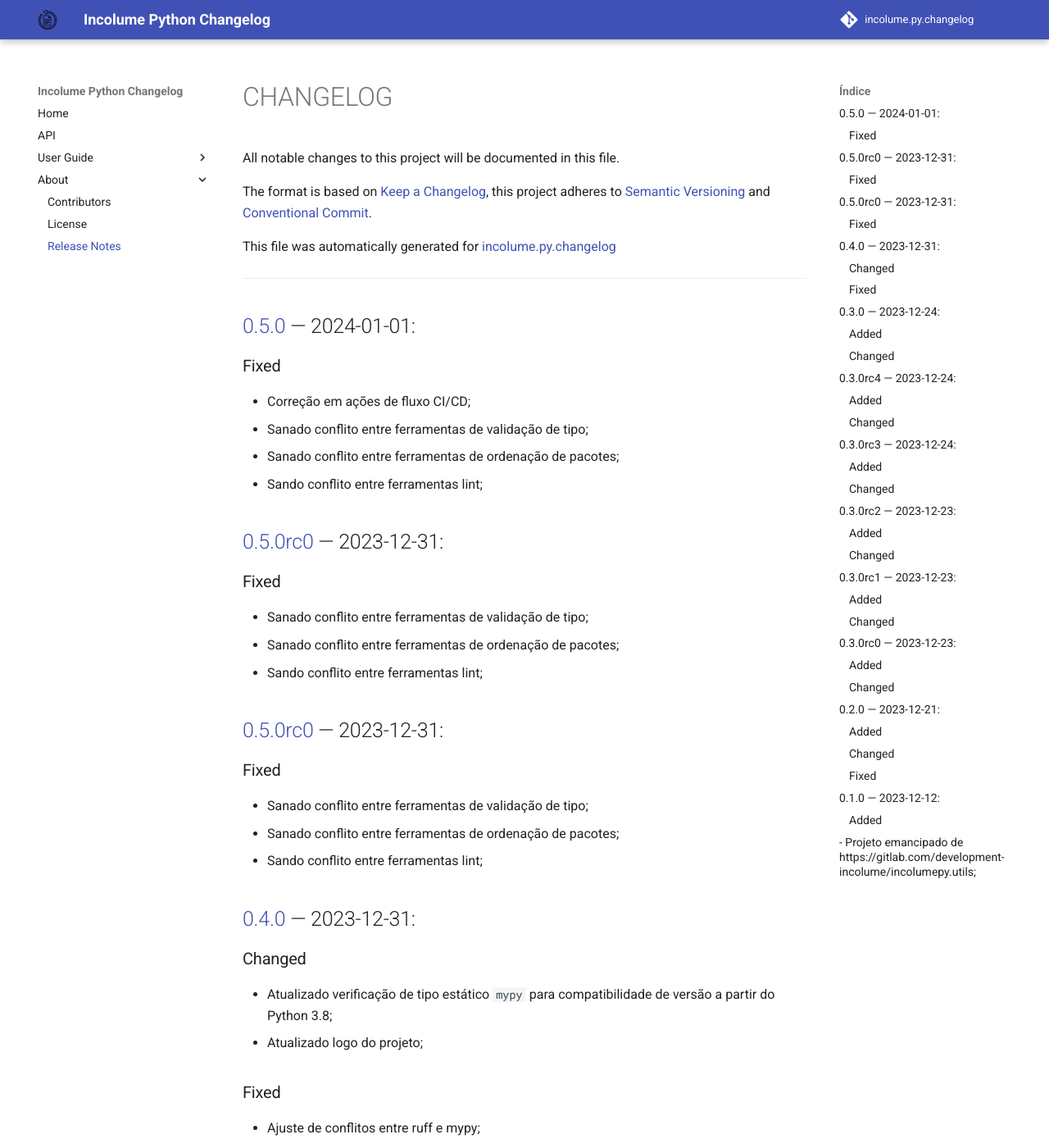
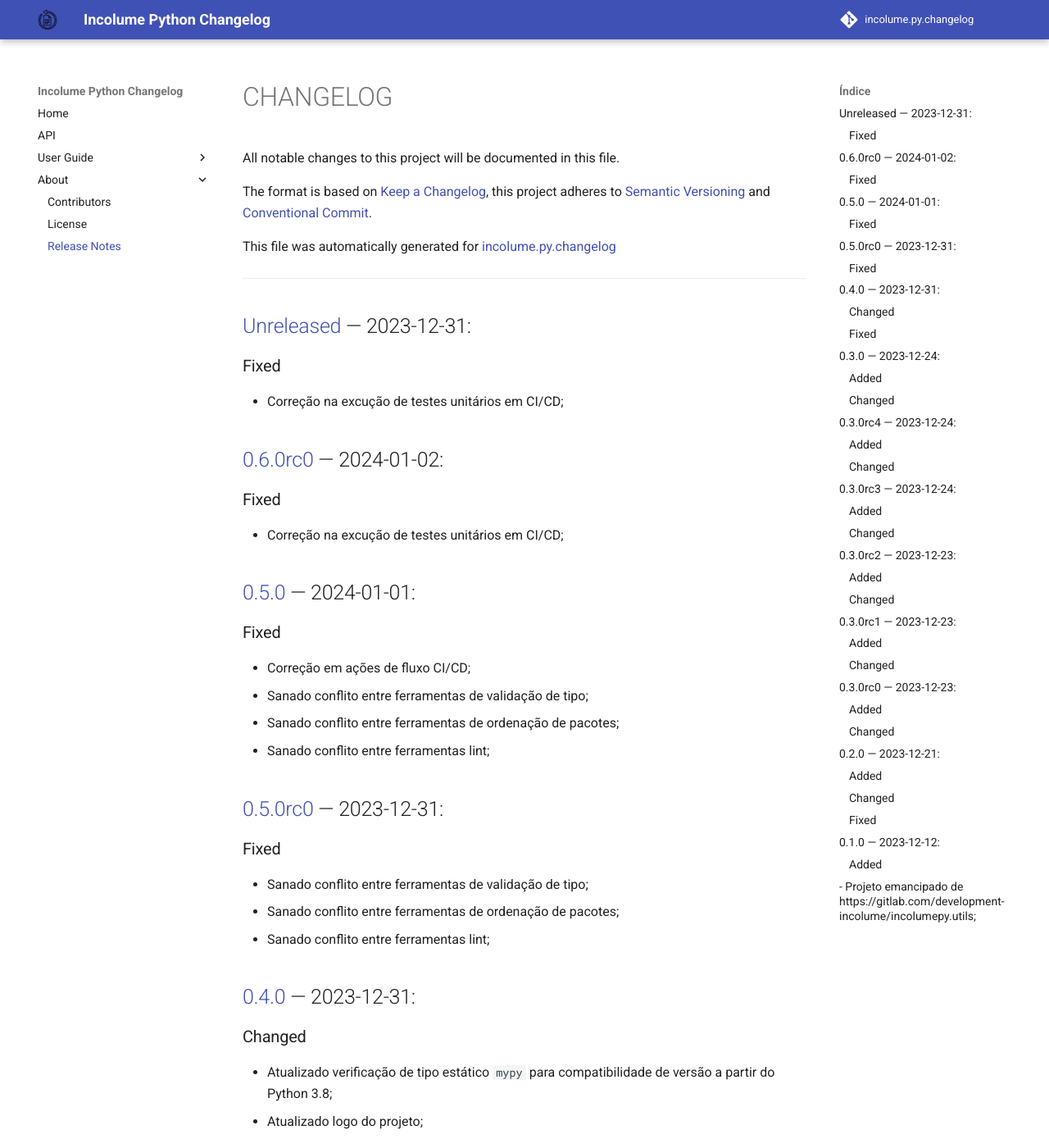
Before and after one commit to development-incolume/incolume.py.changelog, an MkDocs documentation site: the page built from docs/about/CHANGELOG.md, in a window 1280 px wide and 1400 px high. Shown: the whole window at 82% size. Built offline with MkDocs 1.6.1 and Material for MkDocs 9.7.7, drawn with Linux system fonts in a browser that asks for light colours; comment, search, counter and statistics services are not loaded.

Commit message:
Bumping version from 0.6.0a0 to 0.6.0rc0

```diff
--- a/docs/about/CHANGELOG.md
+++ b/docs/about/CHANGELOG.md
@@ -5,29 +5,31 @@
 
 The format is based on [Keep a Changelog](https://keepachangelog.com/en/1.0.0/), this project adheres to [Semantic Versioning](https://semver.org/spec/v2.0.0.html) and [Conventional Commit](https://www.conventionalcommits.org/pt-br/v1.0.0/).
 
-This file was automatically generated for [incolume.py.changelog](https://github.com/development-incolume/incolume.py.changelog/-/tree/0.5.0)
+This file was automatically generated for [incolume.py.changelog](https://github.com/development-incolume/incolume.py.changelog/-/tree/0.6.0rc0)
 
 ---
 
+
+## [Unreleased]	 &#8212; 	2023-12-31:
+### Fixed
+  - Correção na excução de testes unitários em CI/CD;
+
+## [0.6.0rc0]	 &#8212; 	2024-01-02:
+### Fixed
+  - Correção na excução de testes unitários em CI/CD;
 
 ## [0.5.0]	 &#8212; 	2024-01-01:
 ### Fixed
   - Correção em ações de fluxo CI/CD;
   - Sanado conflito entre ferramentas de validação de tipo;
   - Sanado conflito entre ferramentas de ordenação de pacotes;
-  - Sando conflito entre ferramentas lint;
+  - Sanado conflito entre ferramentas lint;
 
 ## [0.5.0rc0]	 &#8212; 	2023-12-31:
 ### Fixed
   - Sanado conflito entre ferramentas de validação de tipo;
   - Sanado conflito entre ferramentas de ordenação de pacotes;
-  - Sando conflito entre ferramentas lint;
-
-## [0.5.0rc0]	 &#8212; 	2023-12-31:
-### Fixed
-  - Sanado conflito entre ferramentas de validação de tipo;
-  - Sanado conflito entre ferramentas de ordenação de pacotes;
-  - Sando conflito entre ferramentas lint;
+  - Sanado conflito entre ferramentas lint;
 
 ## [0.4.0]	 &#8212; 	2023-12-31:
 ### Changed
@@ -185,3 +187,5 @@
 [0.4.0]: https://github.com/development-incolume/incolume.py.changelog/compare/0.3.0...0.4.0
 [0.5.0rc0]: https://github.com/development-incolume/incolume.py.changelog/compare/0.4.0...0.5.0rc0
 [0.5.0]: https://github.com/development-incolume/incolume.py.changelog/compare/0.5.0rc0...0.5.0
+[0.6.0rc0]: https://github.com/development-incolume/incolume.py.changelog/compare/0.5.0...0.6.0rc0
+[Unreleased]: https://github.com/development-incolume/incolume.py.changelog/compare/0.6.0rc0...Unreleased
--- a/incolume/py/changelog/version.txt
+++ b/incolume/py/changelog/version.txt
@@ -1 +1 @@
-0.6.0a0
+0.6.0rc0
--- a/pyproject.toml
+++ b/pyproject.toml
@@ -1,6 +1,6 @@
 [tool.poetry]
 name = "incolume.py.changelog"
-version = "0.6.0a0"
+version = "0.6.0rc0"
 description = "Generate CHANGELOG.md"
 license = "Unlicense"
 keywords = ['python', 'utils', 'incolume']
```
